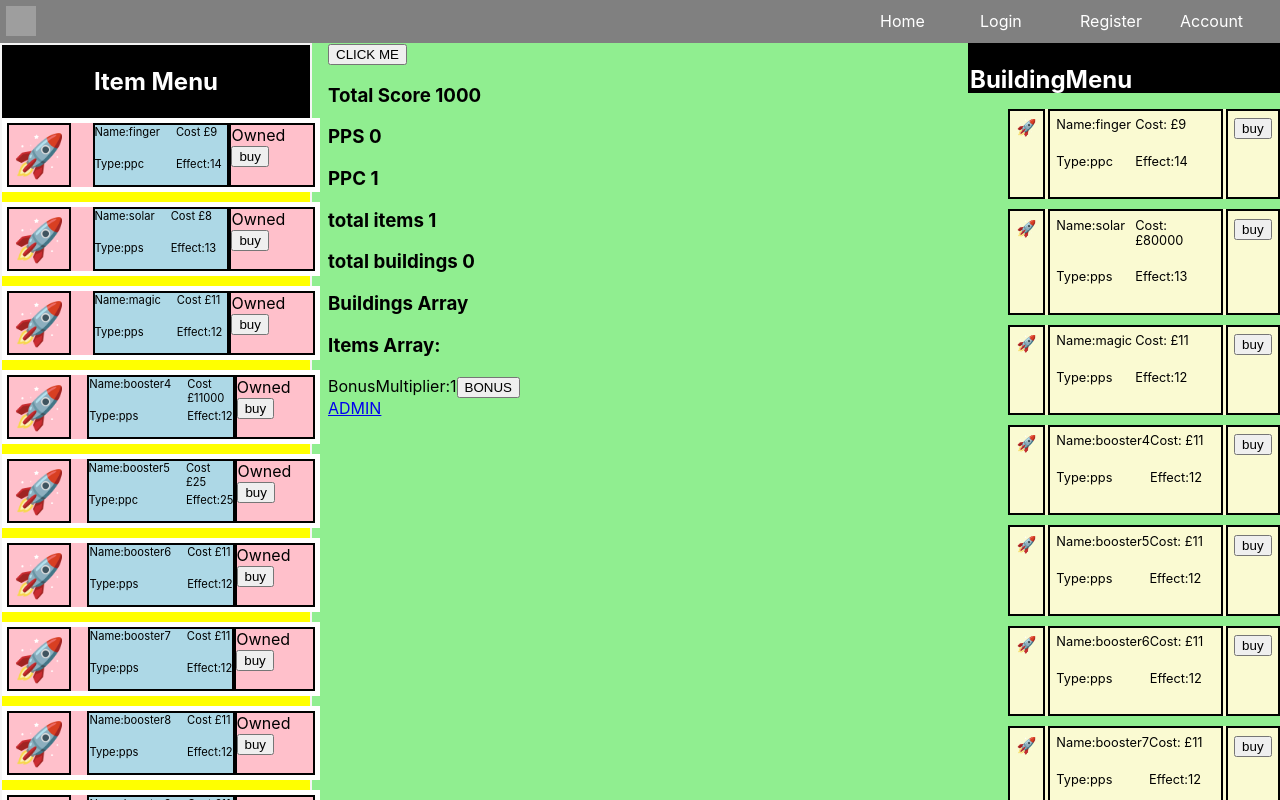
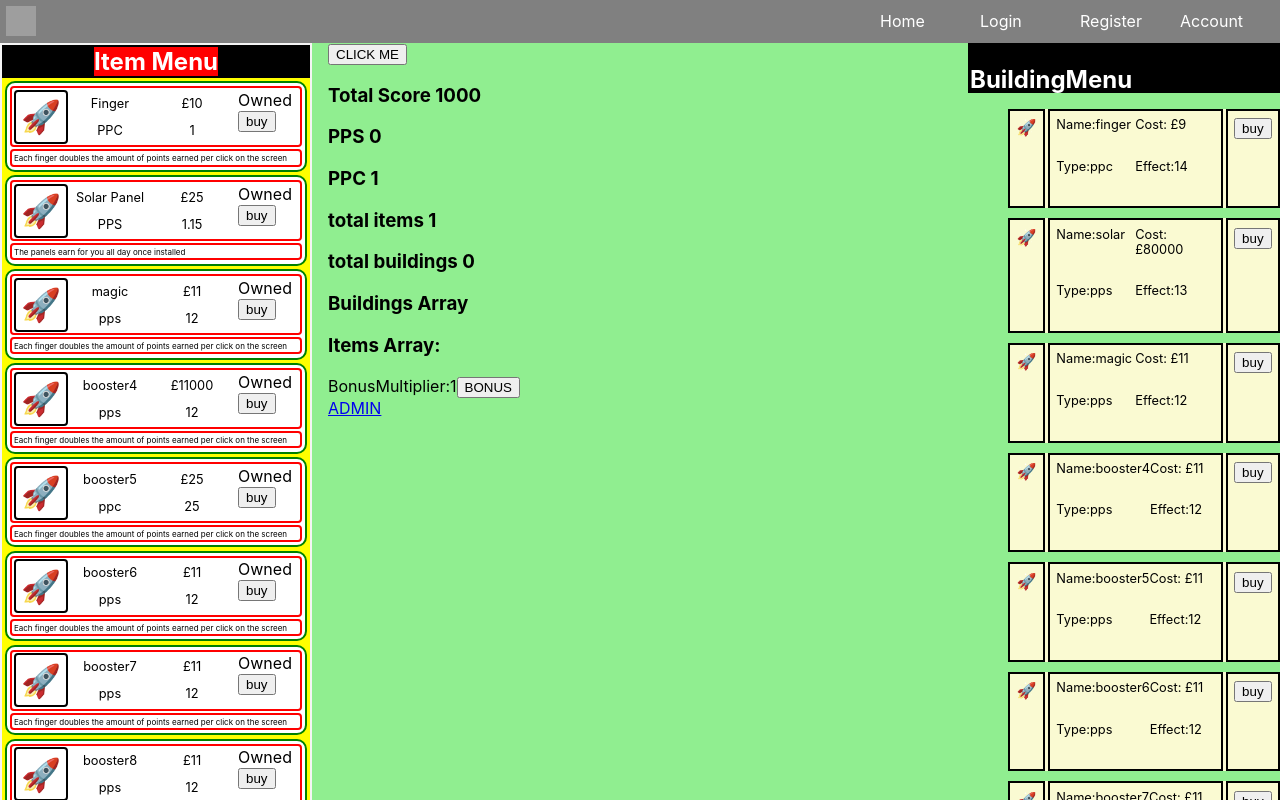
Before and after one commit to webdesignsbytom/bio-clicker-idle-game, a React (Create React App) app in the folder client/: page / in a window 1280 px wide. Shown: the top 800 px of the page. Built offline with nearby package versions, Linux system fonts and the light colour scheme; grey boxes are pictures that could not be loaded.

Commit message:
decent item menu layout

```diff
--- a/client/src/components/game/game.css
+++ b/client/src/components/game/game.css
@@ -3,4 +3,5 @@
     grid-template-columns: 1fr 2fr 1fr;
     background-color: lightgreen;
     gap: 1rem;
+    overflow: hidden;
 }
--- a/client/src/components/items/Item.jsx
+++ b/client/src/components/items/Item.jsx
@@ -72,16 +72,16 @@ function Item({ item }) {
 
   return (
     <div className='item'>
-
+      <div className='inner__item'>
         <div className='item__image'>
           <div className='image__icon'>{item.image}</div>
         </div>
 
         <div className='item__data'>
-        <div className='name'>Name:{item.name}</div>
-        <div className='cost'>Cost £{item.cost}</div>
-        <div className='type'>Type:{item.type}</div>
-        <div className='effect'>Effect:{item.effect}</div>
+          <div className='name'>{item.name}</div>
+          <div className='cost'>£{item.cost}</div>
+          <div className='type'>{item.type}</div>
+          <div className='effect'>{item.effect}</div>
         </div>
 
         <div className='purchase__item'>
@@ -89,6 +89,8 @@ function Item({ item }) {
           <button onClick={() => buyItem(item)}>buy</button>
         </div>
       </div>
+      <div className='desc'>{item.desc}</div>
+    </div>
   );
 }
 
--- a/client/src/components/items/itemMenu.css
+++ b/client/src/components/items/itemMenu.css
@@ -9,18 +9,70 @@
   color: white;
   background-color: black;
   border: 2px solid black;
-  text-align: center;
+  display: grid;
+  place-content: center;
+}
+.item__title__container h2 {
+  padding: 0;
+  margin: 0;
+  background-color: red;
+  width: fit-content;
 }
 
 /* Items List Start */
 .items__container {
   display: grid;
-  gap: 10px;
+  gap: 0.2rem;
+  padding: 0.2rem;
   background-color: yellow;
-  width: 100%;
 }
 
 .item {
+  border: 2px solid green;
+  border-radius: 10px;
+  padding: 0.2rem;
+  background-color: white;
+  display: grid;
+  gap: 2px;
+}
+
+.inner__item {
+  border: 2px solid red;
+  border-radius: 4px;
+  padding: 0.1rem;
+  display: grid;
+  gap: 5px;
+  grid-template-columns: 50px 1fr 60px;
+}
+
+.image__icon {
+  width: 50px;
+  height: 50px;
+  border: 2px solid black;
+  border-radius: 4px;
+  display: grid;
+  place-content: center;
+  font-size: 2rem;
+}
+
+.item__data {
+  font-size: 0.8rem;
+  display: grid;
+  grid-template-columns: 1fr 1fr;
+}
+.item__data > * {
+  display: grid;
+  place-content: center;
+  justify-content: center;
+}
+
+.desc {
+  font-size: 0.5rem;
+  border: 2px solid red;
+  border-radius: 4px;
+  padding: 0.1rem;
+}
+/* .item {
   background-color: pink;
   width: 100%;
   display: grid;
@@ -55,4 +107,4 @@
 .item__data > * {
   font-size: 0.7rem;
 
-}
+} */
--- a/client/src/db/items.json
+++ b/client/src/db/items.json
@@ -1,19 +1,21 @@
 [
   {
     "id": 1,
-    "name": "finger",
-    "type": "ppc",
-    "effect": 14,
-    "cost": 9,
-    "image": "🚀"
+    "name": "Finger",
+    "type": "PPC",
+    "effect": 1,
+    "cost": 10,
+    "image": "🚀",
+    "desc": "Each finger doubles the amount of points earned per click on the screen"
   },
   {
     "id": 2,
-    "name": "solar",
-    "type": "pps",
-    "effect": 13,
-    "cost": 8,
-    "image": "🚀"
+    "name": "Solar Panel",
+    "type": "PPS",
+    "effect": 1.15,
+    "cost": 25,
+    "image": "🚀",
+    "desc": "The panels earn for you all day once installed"
   },
   {
     "id": 3,
@@ -21,7 +23,8 @@
     "type": "pps",
     "effect": 12,
     "cost": 11,
-    "image": "🚀"
+    "image": "🚀",
+    "desc": "Each finger doubles the amount of points earned per click on the screen"
   },
   {
     "id": 4,
@@ -29,7 +32,8 @@
     "type": "pps",
     "effect": 12,
     "cost": 11000,
-    "image": "🚀"
+    "image": "🚀",
+    "desc": "Each finger doubles the amount of points earned per click on the screen"
   },
   {
     "id": 5,
@@ -37,7 +41,8 @@
     "type": "ppc",
     "effect": 25,
     "cost": 25,
-    "image": "🚀"
+    "image": "🚀",
+    "desc": "Each finger doubles the amount of points earned per click on the screen"
   },
   {
     "id": 6,
@@ -45,7 +50,8 @@
     "type": "pps",
     "effect": 12,
     "cost": 11,
-    "image": "🚀"
+    "image": "🚀",
+    "desc": "Each finger doubles the amount of points earned per click on the screen"
   },
   {
     "id": 7,
@@ -53,7 +59,8 @@
     "type": "pps",
     "effect": 12,
     "cost": 11,
-    "image": "🚀"
+    "image": "🚀",
+    "desc": "Each finger doubles the amount of points earned per click on the screen"
   },
   {
     "id": 8,
@@ -61,7 +68,8 @@
     "type": "pps",
     "effect": 12,
     "cost": 11,
-    "image": "🚀"
+    "image": "🚀",
+    "desc": "Each finger doubles the amount of points earned per click on the screen"
   },
   {
     "id": 9,
@@ -69,7 +77,8 @@
     "type": "pps",
     "effect": 12,
     "cost": 11,
-    "image": "🚀"
+    "image": "🚀",
+    "desc": "Each finger doubles the amount of points earned per click on the screen"
   },
   {
     "id": 10,
@@ -77,7 +86,8 @@
     "type": "ppc",
     "effect": 12,
     "cost": 11,
-    "image": "🚀"
+    "image": "🚀",
+    "desc": "Each finger doubles the amount of points earned per click on the screen"
   },
   {
     "id": 11,
@@ -85,6 +95,7 @@
     "type": "ppc",
     "effect": 12,
     "cost": 11,
-    "image": "🚀"
+    "image": "🚀",
+    "desc": "Each finger doubles the amount of points earned per click on the screen"
   }
 ]
```
Also changed, not shown: 1 other file (tests, documents, lock files or other folders). Lines whose indentation alone changed are shown as unchanged.
